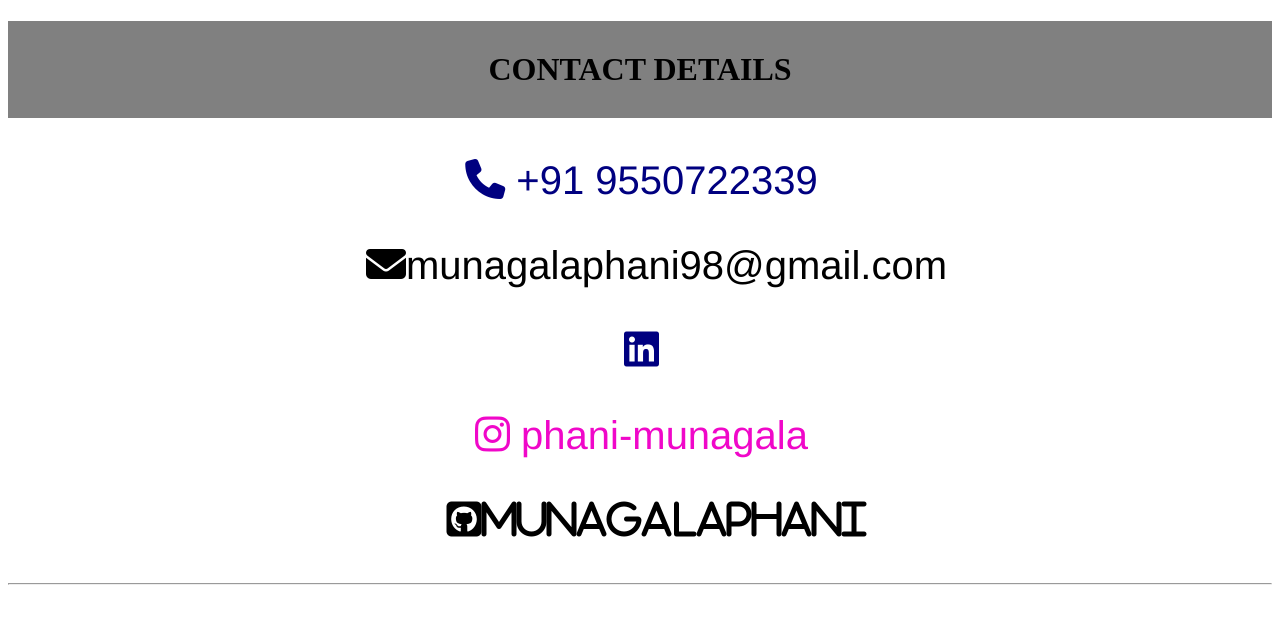
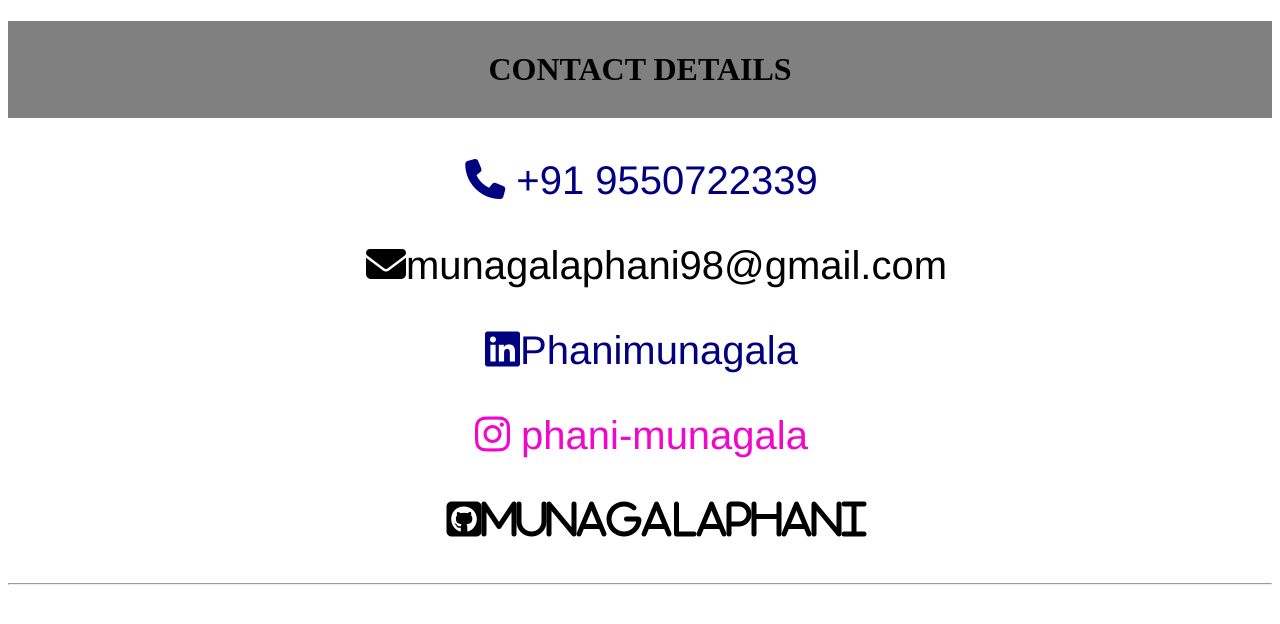
Before and after one commit to Munagalaphani/portfolio, a plain HTML site: page contact.html in a window 1280 px wide. Drawn offline with Linux system fonts and the light colour scheme.

Commit message:
Update contact.html

```diff
--- a/contact.html
+++ b/contact.html
@@ -33,7 +33,7 @@
     <h1>CONTACT DETAILS</h1>
     <p ><i class="fa-solid fa-phone"></i>  +91 9550722339</p>
     <p id="email"><i class="fa-sharp fa-solid fa-envelope"></i>munagalaphani98@gmail.com</p>
-    <p><i class="fa-brands fa-linkedin"></i> </p>
+    <p><i class="fa-brands fa-linkedin"></i>Phanimunagala</p>
     <p id="facebook"><i class="fa-brands fa-instagram"></i> phani-munagala</p>
     <p id="email"><i class="fa-brands fa-square-github">MunagalaPhani</i></p><hr>
 
```
